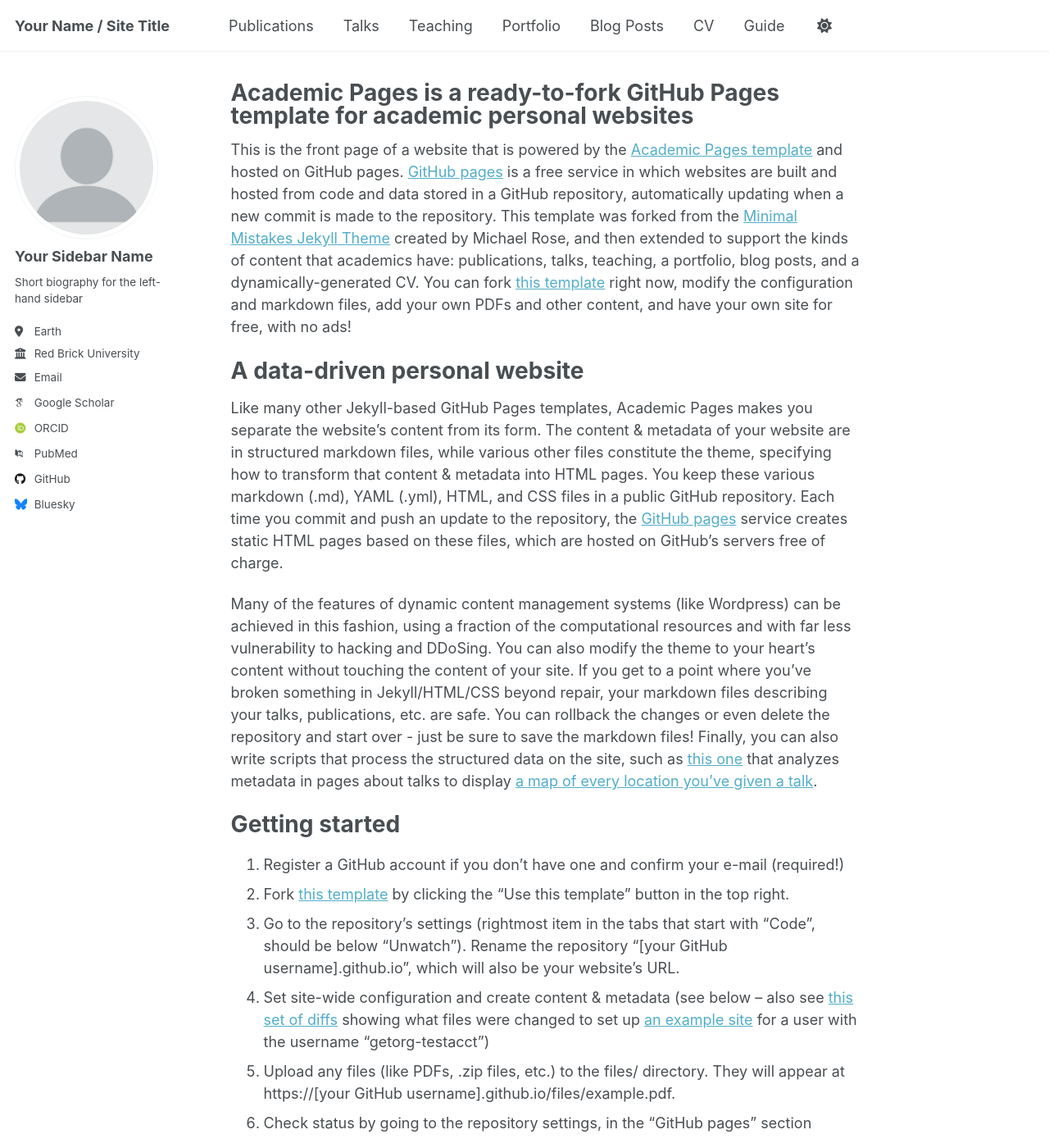
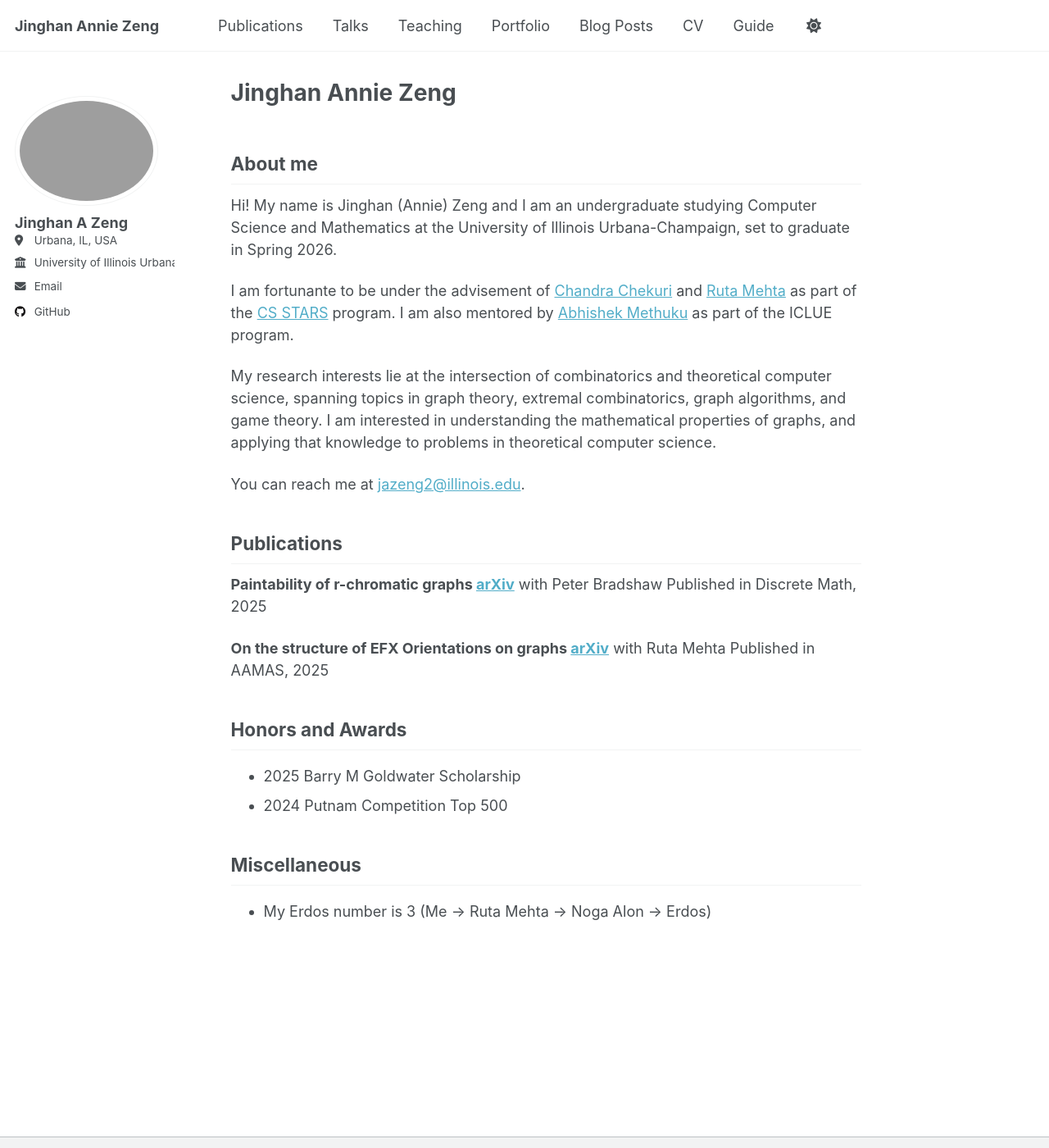
Before and after one commit to jazeng2/jazeng2.github.io, a Jekyll site: the page built from _pages/about.md, in a window 1280 px wide and 1400 px high. Shown: the whole window at 82% size. Built offline with Jekyll 4.4.1, drawn with Linux system fonts in a browser that asks for light colours; some web fonts are replaced; some of the changed text lies outside the part shown.

Commit message:
first edit

```diff
--- a/_config.yml
+++ b/_config.yml
@@ -9,36 +9,36 @@
 # Basic Site Settings
 locale                   : "en-US"
 site_theme               : "default"
-title                    : "Your Name / Site Title"
+title                    : "Jinghan Annie Zeng"
 title_separator          : "-"
-name                     : &name "Your Name"
+name                     : &name "Jinghan A Zeng"
 description              : &description "personal description"
-url                      : https://academicpages.github.io # the base hostname & protocol for your site e.g. "https://[your GitHub username].github.io" or if you already have some other page hosted on Github then use "https://[your GitHub username].github.io/[Your Repo Name]"
+url                      : https://jazeng2.github.io # the base hostname & protocol for your site e.g. "https://[your GitHub username].github.io" or if you already have some other page hosted on Github then use "https://[your GitHub username].github.io/[Your Repo Name]"
 baseurl                  : "" # the subpath of your site, e.g. "/blog"
-repository               : "academicpages/academicpages.github.io"
+repository               : "jazeng2/jazeng2.github.io"
 
 # Site Author - The following control what appear as part of the author content on the side bar.
 #               If a field is blank the icon and link will not appear, otherwise it will be shown.
 #               Additional customization can be done by editing /_includes/author-profile.html
 author:
   # Biographic information
-  avatar           : "profile.png"
-  name             : "Your Sidebar Name"
+  avatar           : #"profile.png"
+  name             : "Jinghan A Zeng"
   pronouns         : # example: "she/her"
-  bio              : "Short biography for the left-hand sidebar"
-  location         : "Earth"
-  employer         : "Red Brick University"
+  bio              : #"Short biography for the left-hand sidebar"
+  location         : "Urbana, IL, USA"
+  employer         : "University of Illinois Urbana-Champaign"
   uri              : # URL
-  email            : "none@example.org"
+  email            : "jazeng2@illinois.edu"
 
   # Academic websites
   academia         : # URL
   arxiv            : # URL - Update with the correct link to your profile
-  googlescholar    : "https://scholar.google.com/citations?user=PS_CX0AAAAAJ"
+  googlescholar    : #"https://scholar.google.com/citations?user=PS_CX0AAAAAJ"
   impactstory      : # URL
-  orcid            : "http://orcid.org/yourorcidurl"
+  orcid            : #"http://orcid.org/yourorcidurl"
   semantic         : # URL
-  pubmed           : "https://www.ncbi.nlm.nih.gov/pubmed/?term=john+snow"
+  pubmed           : #"https://www.ncbi.nlm.nih.gov/pubmed/?term=john+snow"
   researchgate     : # URL
   scopus           : # URL
 
@@ -46,12 +46,12 @@ author:
   bitbucket        : # Username - Update with your username on the site
   codepen          : # Username
   dribbble         : # Username
-  github           : "academicpages"
+  github           : "jazeng2"
   kaggle           : # Username
   stackoverflow    : # User number or user number and name (i.e., use "1" or "1/jeff-atwood")
 
   # Social media
-  bluesky          : "bsky.app" # Replace this with you Bluesky username
+  bluesky          : #"bsky.app" # Replace this with you Bluesky username
   facebook         : # Username
   flickr           : # Username
   foursquare       : # Username
@@ -254,7 +254,7 @@ defaults:
       type: teaching
     values:
       layout: single
-      author_profile: true
+      author_profile: false
       share: true
       comments: true
   # _publications
@@ -263,7 +263,7 @@ defaults:
       type: publications
     values:
       layout: single
-      author_profile: true
+      author_profile: false
       share: true
       comments: true
   # _portfolio
@@ -272,8 +272,7 @@ defaults:
       type: portfolio
     values:
       layout: single
-      author_profile: true
-      share: true
+      author_profile: false
       comment: true
   # _talks
   - scope:
@@ -281,7 +280,7 @@ defaults:
       type: talks
     values:
       layout: talk
-      author_profile: true
+      author_profile: false
       share: true
 
 
--- a/_pages/about.md
+++ b/_pages/about.md
@@ -1,49 +1,38 @@
 ---
 permalink: /
-title: "Academic Pages is a ready-to-fork GitHub Pages template for academic personal websites"
+title: "Jinghan Annie Zeng"
 author_profile: true
 redirect_from:
   - /about/
   - /about.html
 ---
 
-This is the front page of a website that is powered by the [Academic Pages template](https://github.com/academicpages/academicpages.github.io) and hosted on GitHub pages. [GitHub pages](https://pages.github.com) is a free service in which websites are built and hosted from code and data stored in a GitHub repository, automatically updating when a new commit is made to the repository. This template was forked from the [Minimal Mistakes Jekyll Theme](https://mmistakes.github.io/minimal-mistakes/) created by Michael Rose, and then extended to support the kinds of content that academics have: publications, talks, teaching, a portfolio, blog posts, and a dynamically-generated CV. You can fork [this template](https://github.com/academicpages/academicpages.github.io) right now, modify the configuration and markdown files, add your own PDFs and other content, and have your own site for free, with no ads!
+About me
+------
 
-A data-driven personal website
-======
-Like many other Jekyll-based GitHub Pages templates, Academic Pages makes you separate the website's content from its form. The content & metadata of your website are in structured markdown files, while various other files constitute the theme, specifying how to transform that content & metadata into HTML pages. You keep these various markdown (.md), YAML (.yml), HTML, and CSS files in a public GitHub repository. Each time you commit and push an update to the repository, the [GitHub pages](https://pages.github.com/) service creates static HTML pages based on these files, which are hosted on GitHub's servers free of charge.
+Hi! My name is Jinghan (Annie) Zeng and I am an undergraduate studying Computer Science and Mathematics at the University of Illinois Urbana-Champaign, set to graduate in Spring 2026.
 
-Many of the features of dynamic content management systems (like Wordpress) can be achieved in this fashion, using a fraction of the computational resources and with far less vulnerability to hacking and DDoSing. You can also modify the theme to your heart's content without touching the content of your site. If you get to a point where you've broken something in Jekyll/HTML/CSS beyond repair, your markdown files describing your talks, publications, etc. are safe. You can rollback the changes or even delete the repository and start over - just be sure to save the markdown files! Finally, you can also write scripts that process the structured data on the site, such as [this one](https://github.com/academicpages/academicpages.github.io/blob/master/talkmap.ipynb) that analyzes metadata in pages about talks to display [a map of every location you've given a talk](https://academicpages.github.io/talkmap.html).
+I am fortunante to be under the advisement of [Chandra Chekuri](https://chekuri.cs.illinois.edu/) and [Ruta Mehta](https://rutamehta.cs.illinois.edu/) as part of the [CS STARS](https://siebelschool.illinois.edu/broadening-participation-computing/programs/csambassadors) program. I am also mentored by [Abhishek Methuku](https://sites.google.com/view/abhishekmethuku/home) as part of the ICLUE program.
 
-Getting started
-======
-1. Register a GitHub account if you don't have one and confirm your e-mail (required!)
-1. Fork [this template](https://github.com/academicpages/academicpages.github.io) by clicking the "Use this template" button in the top right.
-1. Go to the repository's settings (rightmost item in the tabs that start with "Code", should be below "Unwatch"). Rename the repository "[your GitHub username].github.io", which will also be your website's URL.
-1. Set site-wide configuration and create content & metadata (see below -- also see [this set of diffs](http://archive.is/3TPas) showing what files were changed to set up [an example site](https://getorg-testacct.github.io) for a user with the username "getorg-testacct")
-1. Upload any files (like PDFs, .zip files, etc.) to the files/ directory. They will appear at https://[your GitHub username].github.io/files/example.pdf.
-1. Check status by going to the repository settings, in the "GitHub pages" section
+My research interests lie at the intersection of combinatorics and theoretical computer science, spanning topics in graph theory, extremal combinatorics, graph algorithms, and game theory. I am interested in understanding the mathematical properties of graphs, and applying that knowledge to problems in theoretical computer science.
 
-Site-wide configuration
+You can reach me at [jazeng2@illinois.edu](jazeng2@illinois.edu).
+
+Publications
 ------
-The main configuration file for the site is in the base directory in [_config.yml](https://github.com/academicpages/academicpages.github.io/blob/master/_config.yml), which defines the content in the sidebars and other site-wide features. You will need to replace the default variables with ones about yourself and your site's github repository. The configuration file for the top menu is in [_data/navigation.yml](https://github.com/academicpages/academicpages.github.io/blob/master/_data/navigation.yml). For example, if you don't have a portfolio or blog posts, you can remove those items from that navigation.yml file to remove them from the header.
+**Paintability of r-chromatic graphs [arXiv](https://arxiv.org/abs/2403.11888)**
+with Peter Bradshaw
+Published in Discrete Math, 2025
 
-Create content & metadata
+**On the structure of EFX Orientations on graphs [arXiv](https://arxiv.org/abs/2404.13527)**
+with Ruta Mehta
+Published in AAMAS, 2025
+
+Honors and Awards
 ------
-For site content, there is one markdown file for each type of content, which are stored in directories like _publications, _talks, _posts, _teaching, or _pages. For example, each talk is a markdown file in the [_talks directory](https://github.com/academicpages/academicpages.github.io/tree/master/_talks). At the top of each markdown file is structured data in YAML about the talk, which the theme will parse to do lots of cool stuff. The same structured data about a talk is used to generate the list of talks on the [Talks page](https://academicpages.github.io/talks), each [individual page](https://academicpages.github.io/talks/2012-03-01-talk-1) for specific talks, the talks section for the [CV page](https://academicpages.github.io/cv), and the [map of places you've given a talk](https://academicpages.github.io/talkmap.html) (if you run this [python file](https://github.com/academicpages/academicpages.github.io/blob/master/talkmap.py) or [Jupyter notebook](https://github.com/academicpages/academicpages.github.io/blob/master/talkmap.ipynb), which creates the HTML for the map based on the contents of the _talks directory).
+- 2025 Barry M Goldwater Scholarship
+- 2024 Putnam Competition Top 500
 
-**Markdown generator**
-
-The repository includes [a set of Jupyter notebooks](https://github.com/academicpages/academicpages.github.io/tree/master/markdown_generator
-) that converts a CSV containing structured data about talks or presentations into individual markdown files that will be properly formatted for the Academic Pages template. The sample CSVs in that directory are the ones I used to create my own personal website at stuartgeiger.com. My usual workflow is that I keep a spreadsheet of my publications and talks, then run the code in these notebooks to generate the markdown files, then commit and push them to the GitHub repository.
-
-How to edit your site's GitHub repository
+Miscellaneous
 ------
-Many people use a git client to create files on their local computer and then push them to GitHub's servers. If you are not familiar with git, you can directly edit these configuration and markdown files directly in the github.com interface. Navigate to a file (like [this one](https://github.com/academicpages/academicpages.github.io/blob/master/_talks/2012-03-01-talk-1.md) and click the pencil icon in the top right of the content preview (to the right of the "Raw | Blame | History" buttons). You can delete a file by clicking the trashcan icon to the right of the pencil icon. You can also create new files or upload files by navigating to a directory and clicking the "Create new file" or "Upload files" buttons.
-
-Example: editing a markdown file for a talk
-![Editing a markdown file for a talk](/images/editing-talk.png)
-
-For more info
-------
-More info about configuring Academic Pages can be found in [the guide](https://academicpages.github.io/markdown/), the [growing wiki](https://github.com/academicpages/academicpages.github.io/wiki), and you can always [ask a question on GitHub](https://github.com/academicpages/academicpages.github.io/discussions). The [guides for the Minimal Mistakes theme](https://mmistakes.github.io/minimal-mistakes/docs/configuration/) (which this theme was forked from) might also be helpful.
+- My Erdos number is 3 (Me -> Ruta Mehta -> Noga Alon -> Erdos)
```
